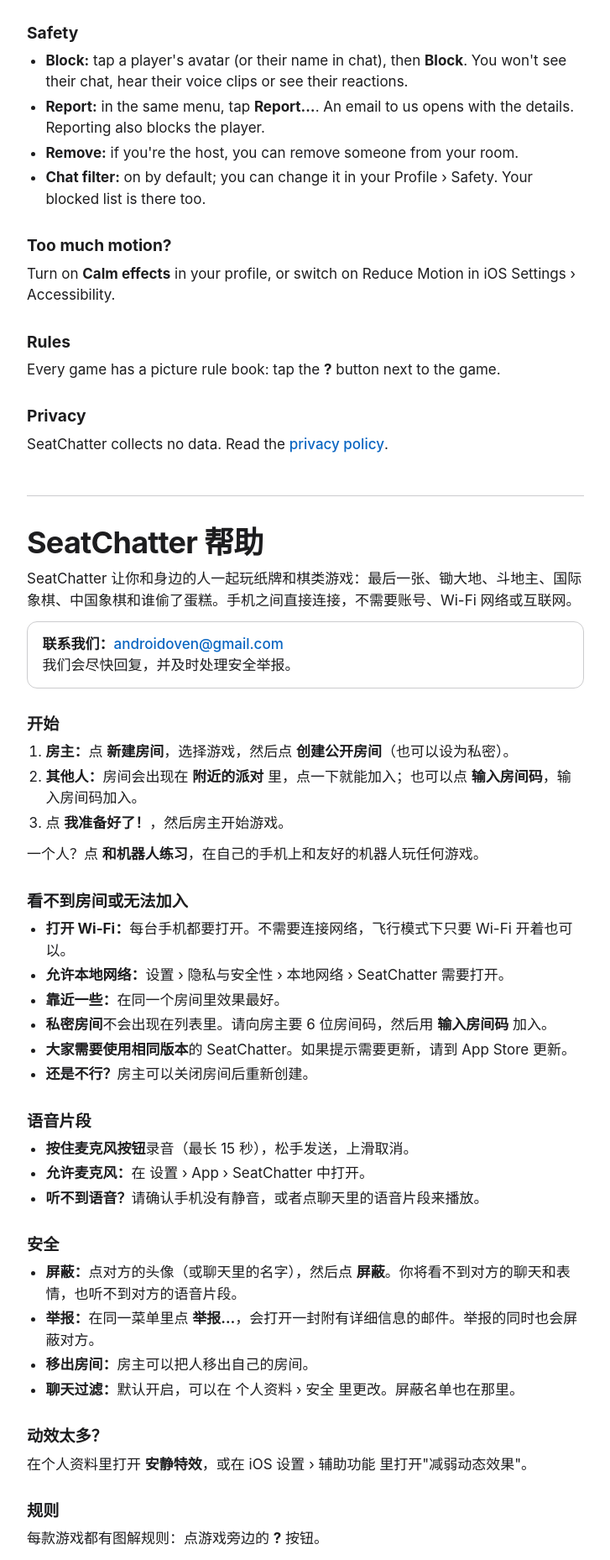
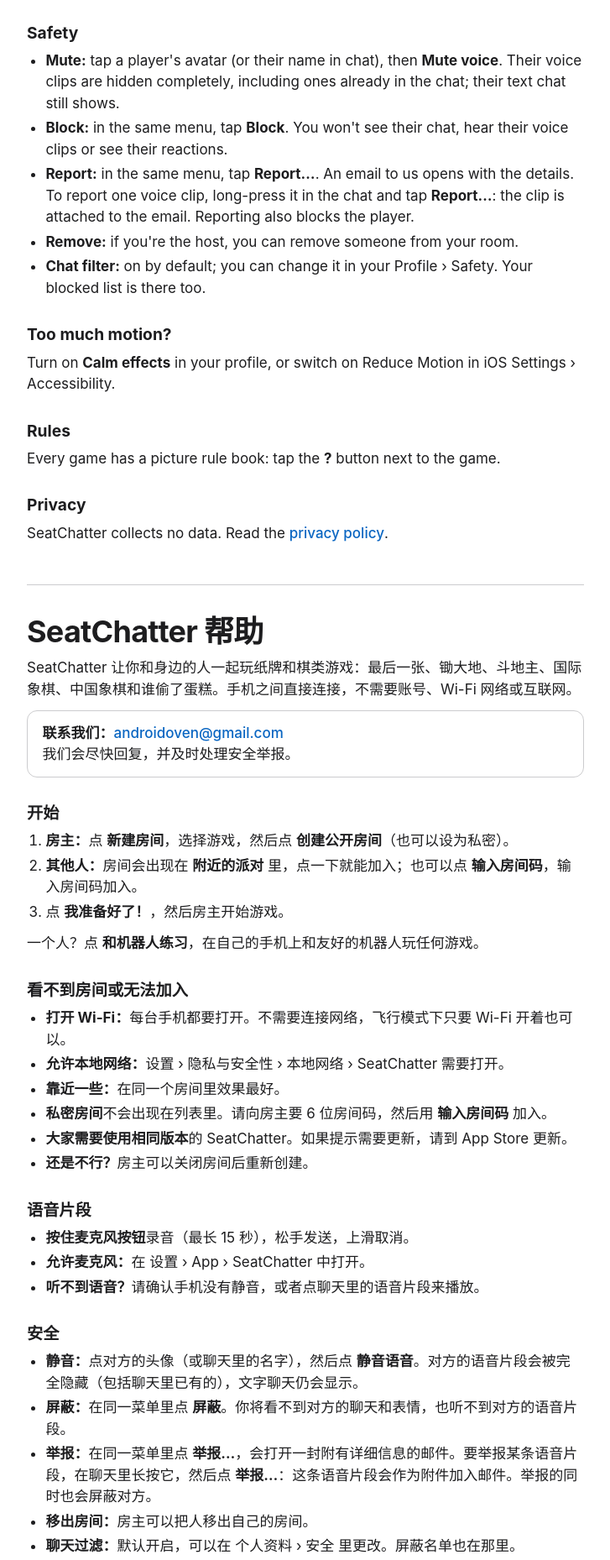
Before and after one commit to wangrui-uk/SeatChatter, a plain HTML site: page support.html in a window 1280 px wide. Shown: the part 1130-2988 px from the top of the page at 84% size, without its empty margins (276-1003 px from the left). Drawn offline with Linux system fonts and the light colour scheme.

Commit message:
Update privacy and support pages
Source: SeatChatter party-ui @ f69789c

Co-Authored-By: Claude Opus 5.5 <noreply@anthropic.com>

```diff
--- a/support.html
+++ b/support.html
@@ -47,8 +47,9 @@
 
 <h2>Safety</h2>
 <ul>
-  <li><strong>Block:</strong> tap a player's avatar (or their name in chat), then <strong>Block</strong>. You won't see their chat, hear their voice clips or see their reactions.</li>
-  <li><strong>Report:</strong> in the same menu, tap <strong>Report…</strong>. An email to us opens with the details. Reporting also blocks the player.</li>
+  <li><strong>Mute:</strong> tap a player's avatar (or their name in chat), then <strong>Mute voice</strong>. Their voice clips are hidden completely, including ones already in the chat; their text chat still shows.</li>
+  <li><strong>Block:</strong> in the same menu, tap <strong>Block</strong>. You won't see their chat, hear their voice clips or see their reactions.</li>
+  <li><strong>Report:</strong> in the same menu, tap <strong>Report…</strong>. An email to us opens with the details. To report one voice clip, long-press it in the chat and tap <strong>Report…</strong>: the clip is attached to the email. Reporting also blocks the player.</li>
   <li><strong>Remove:</strong> if you're the host, you can remove someone from your room.</li>
   <li><strong>Chat filter:</strong> on by default; you can change it in your Profile › Safety. Your blocked list is there too.</li>
 </ul>
@@ -98,8 +99,9 @@
 
 <h2>安全</h2>
 <ul>
-  <li><strong>屏蔽：</strong>点对方的头像（或聊天里的名字），然后点 <strong>屏蔽</strong>。你将看不到对方的聊天和表情，也听不到对方的语音片段。</li>
-  <li><strong>举报：</strong>在同一菜单里点 <strong>举报…</strong>，会打开一封附有详细信息的邮件。举报的同时也会屏蔽对方。</li>
+  <li><strong>静音：</strong>点对方的头像（或聊天里的名字），然后点 <strong>静音语音</strong>。对方的语音片段会被完全隐藏（包括聊天里已有的），文字聊天仍会显示。</li>
+  <li><strong>屏蔽：</strong>在同一菜单里点 <strong>屏蔽</strong>。你将看不到对方的聊天和表情，也听不到对方的语音片段。</li>
+  <li><strong>举报：</strong>在同一菜单里点 <strong>举报…</strong>，会打开一封附有详细信息的邮件。要举报某条语音片段，在聊天里长按它，然后点 <strong>举报…</strong>：这条语音片段会作为附件加入邮件。举报的同时也会屏蔽对方。</li>
   <li><strong>移出房间：</strong>房主可以把人移出自己的房间。</li>
   <li><strong>聊天过滤：</strong>默认开启，可以在 个人资料 › 安全 里更改。屏蔽名单也在那里。</li>
 </ul>
```
Also changed, not shown: privacy.html (+2 -2 lines).
